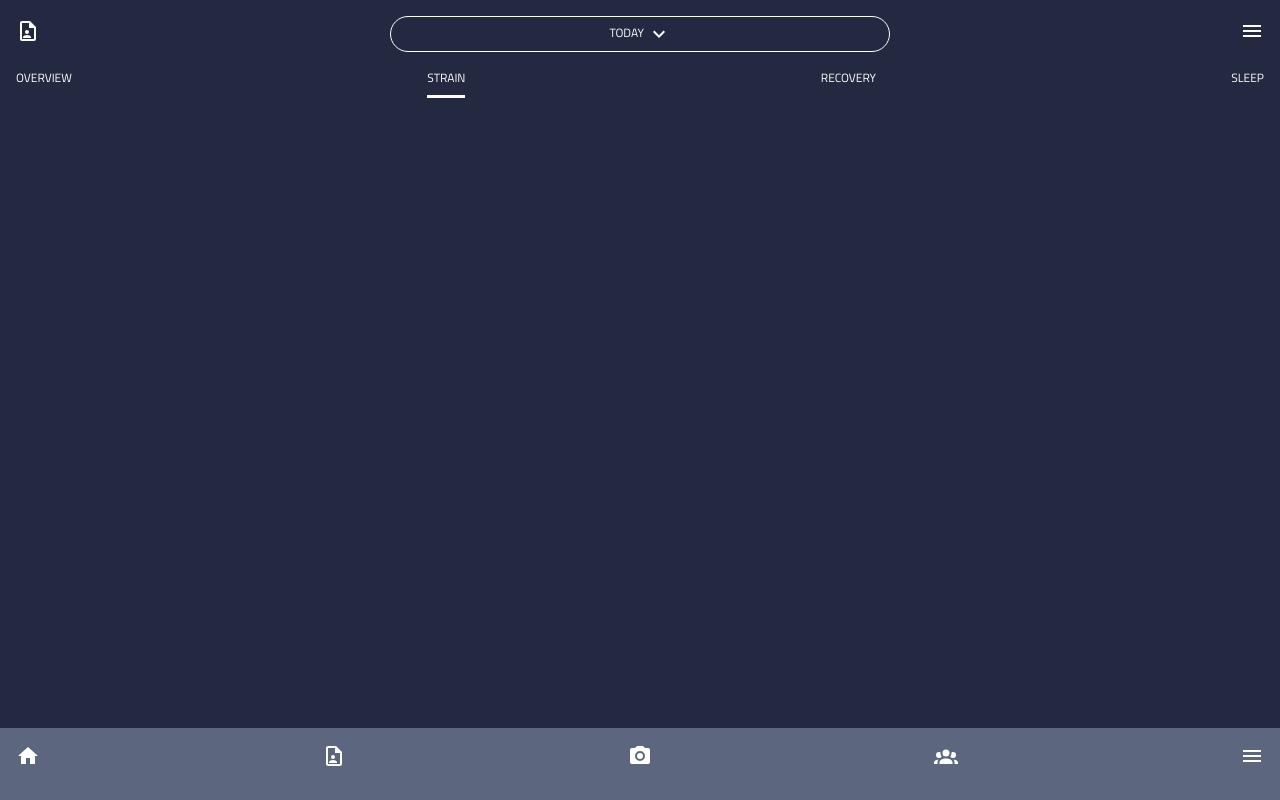
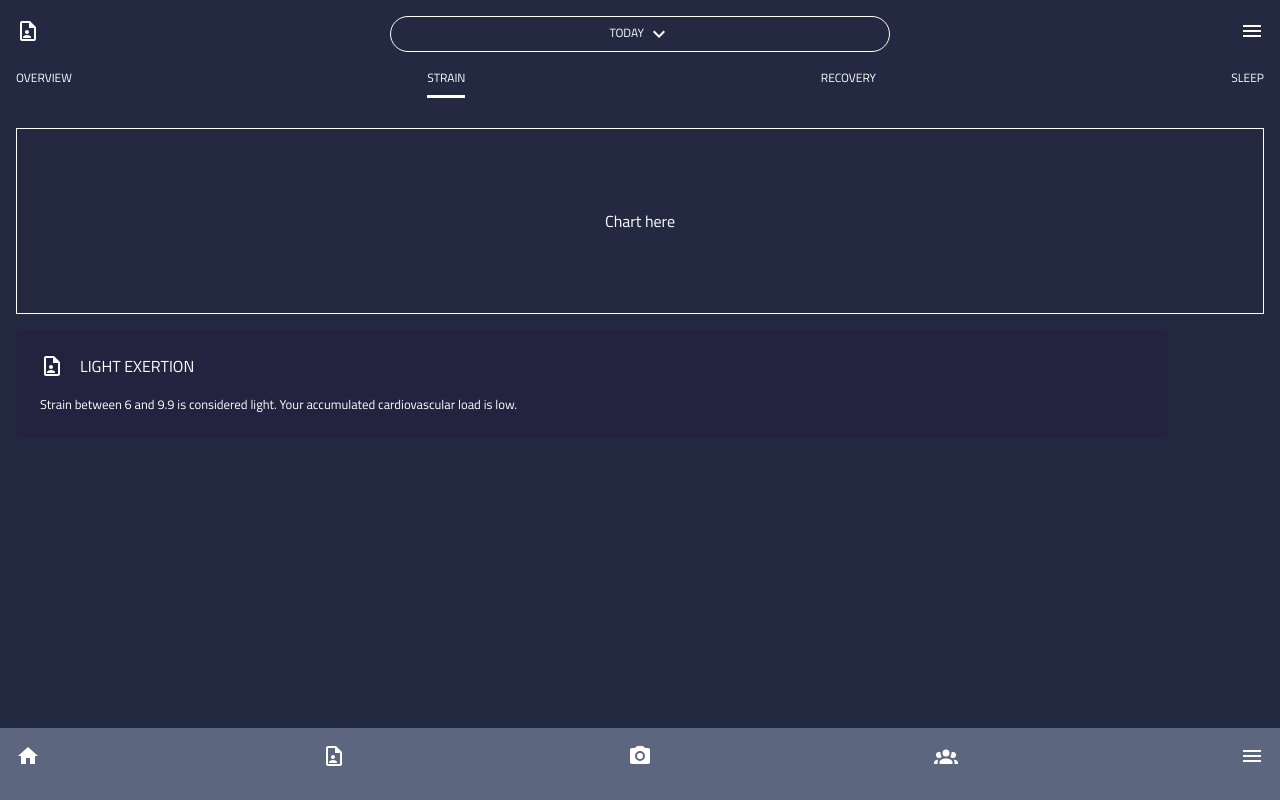
Before and after one commit to lavaboom/industry, a React (Create React App) app in the folder client/: page / in a window 1280 px wide. Built offline with nearby package versions, Linux system fonts and the light colour scheme.

Commit message:
added Card component

```diff
--- /dev/null
+++ b/client/src/components/Card/Card.js
@@ -0,0 +1,17 @@
+import React, { Component } from 'react';
+// app styles & assets
+import './Card.scss';
+
+export default class Card extends Component {
+  render() {
+    return (
+        <div className='card'>
+            <div className='card-header'>
+                <img className='card-header__icon' src={ this.props.icon } alt='' />
+                <div className='card-header__text'>{ this.props.header }</div>
+            </div>
+            <div className='card-content'>{ this.props.content }</div>
+        </div>
+    );
+  }
+}
--- /dev/null
+++ b/client/src/components/Card/Card.scss
@@ -0,0 +1,32 @@
+@use '../../styles/partials/fonts' as *;
+@use '../../styles/partials/mixins' as *;
+@use '../../styles/partials/variables';
+
+.card {
+    width: 90%;
+    display: flex;
+    flex-wrap: wrap;
+    padding: 1.5rem;
+    border-radius: 5px;
+    background-color: rgb(35, 35, 63);
+    margin: 1rem;
+
+    &-header {
+        width: 100%;
+        display: flex;
+        margin-bottom: 1rem;
+        &__icon {
+            filter: invert(100%) sepia(0%) saturate(2%) hue-rotate(345deg)
+                brightness(200%) contrast(101%);
+            vertical-align: middle;
+        }
+        &__text {
+            color: white;
+            margin-left: 1rem;
+        }
+    }
+    &-content {
+        color: white;
+        font-size: 0.8rem;
+    }
+}
--- a/client/src/components/Header/Header.jsx
+++ b/client/src/components/Header/Header.jsx
@@ -1,5 +1,6 @@
 import React, { Component } from 'react'
 import { Link } from 'react-router-dom'
+// app styles & assets
 import './Header.scss'
 import iconCoach from '../../assets/Icons/coach.svg'
 import iconMenu from '../../assets/Icons/menu.svg'
--- a/client/src/pages/HomePage/HomePage.js
+++ b/client/src/pages/HomePage/HomePage.js
@@ -2,11 +2,19 @@
 import React, { Component } from 'react'
 // app styles & assets
 import './HomePage.scss'
+import iconCoach from '../../assets/Icons/coach.svg'
+// other sub components
+import Card from '../../components/Card/Card'
 
 export default class HomePage extends Component {
     render() {
         return (
-            <div>
+            <div className='home-page'>
+                <div className='placeholder'>Chart here</div>
+                <Card icon={ iconCoach }
+                    header='LIGHT EXERTION'
+                    content='Strain between 6 and 9.9 is considered light. Your accumulated cardiovascular load is low.'
+                />
             </div>
         )
     }
--- a/client/src/pages/HomePage/HomePage.scss
+++ b/client/src/pages/HomePage/HomePage.scss
@@ -1,3 +1,11 @@
 @use '../../styles/partials/fonts' as *;
 @use '../../styles/partials/mixins' as *;
 @use '../../styles/partials/variables' as *;
+
+.placeholder {
+    border: 1px solid white;
+    padding: 5rem 1rem;
+    margin: 1rem;
+    color: white;
+    text-align: center;
+}
```
